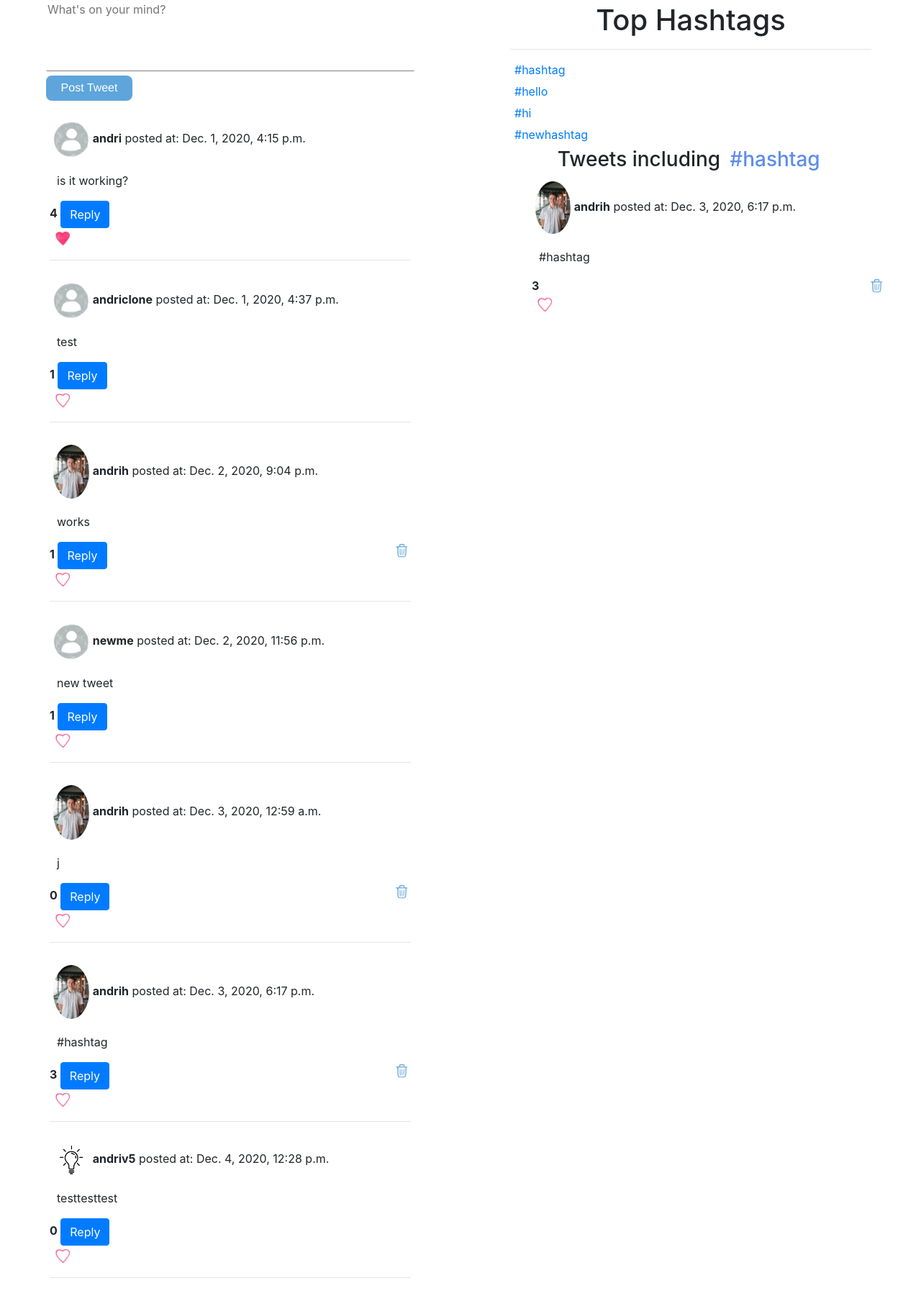
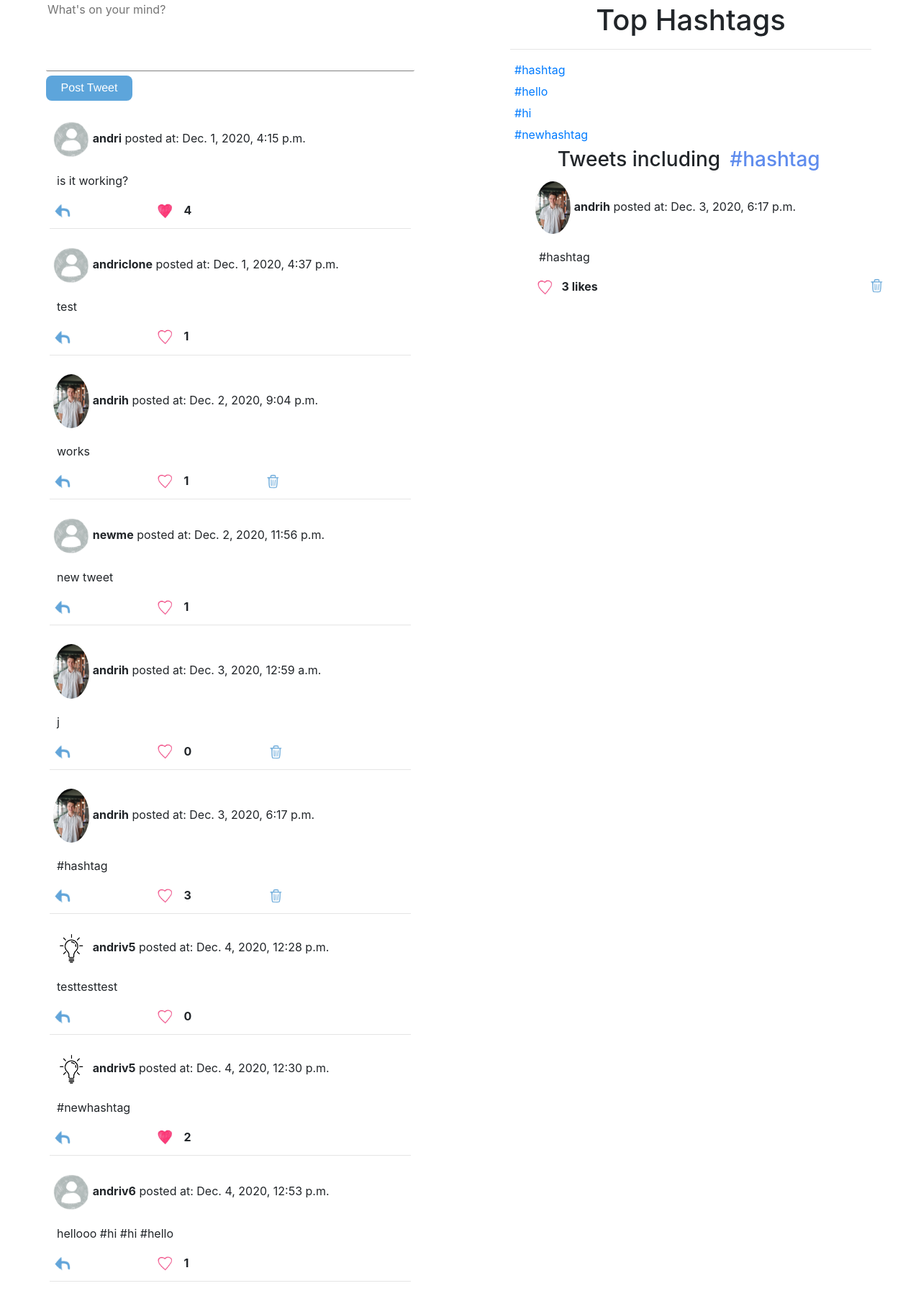
Before and after one commit to Andri-Hail/Twitter-Clone, a Django app: page /home/hashtag?tag=hashtag in a window 1280 px wide. Shown: the part 248-2049 px from the top of the page at 72% size. Run offline with Django 3.2, Linux system fonts and the light colour scheme; a user stored in the database is signed in; data comes from the database, SQL or seed files in the repository; both versions use the stored data as it was after the commit; some libraries are stand-ins or nearby versions.

Commit message:
homepage and prof styling

```diff
--- a/twitter/home/templates/homepage.html
+++ b/twitter/home/templates/homepage.html
@@ -21,7 +21,7 @@
              margin-left: 5%;
              width:40%;
              padding: 5px;
-             margin-bottom:5px;
+             /* margin-bottom:5px; */
              border-radius: 5px;
         }
 
@@ -43,7 +43,7 @@
             outline: none;
             width:100%;
         }
-        .post_tweet {
+        .post-tweet {
             border-radius: 8px;
             background-color: #5da5db;
             color: white;
@@ -55,23 +55,30 @@
             outline: none;
         }
 
-        .post_tweet:hover{
+        .post-tweet:hover{
             box-shadow: inset 0 0 0 50px rgba(0, 0, 0, 0.1);
         }
+
         .tweet:hover{
             /* width:42%;
             margin-left: 4%; */
-            border: 1px solid #5da5db;
+            /* border: 1px solid #5da5db; */
             transition: all 0.1s ease-in-out;
-
 
         }
         button:hover {
             background-color:rgba(0, 0, 0, 0.1);
 
         }
-        .like:hover {
-            width:30px;
+
+        .tweet-buttons {
+            border: none;
+            background-color: transparent;
+            outline: none;
+        }
+
+        .tweet-buttons:hover {
+            background-color: transparent;
         }
 
     </style>
@@ -94,7 +101,7 @@
 <!-- Link to profile page with either default logo or user submitted -->
  <a href="/profilepage/">
     {% if user.profile.profile_pic %}
-                <img src = "{{user.profile.profile_pic.url}}" alt = "profile pic" width="5%" class = "rounded-circle"  style="float:right; margin-right:15px; margin-top:5px">
+                <img src = "{{user.profile.profile_pic.url}}" alt = "profile pic" width="5%" class = "rounded-circle"  style="float:right; margin-right:15px; margin-top:5px; ">
             {% else %}
                 <img src="{% static '/profilepic.jpg' %}" alt="logo" width = "5%"   style="float:right; margin-right:15px; margin-top:5px">
             {% endif %}
@@ -138,25 +145,28 @@
 
         <p style="margin-top:20px; margin-left:10px">{{tweet.body}}</p>
 
+        <div class = "row" style="width:100%"></div>
+            <!-- Heart is either filled or not depending if user liked: -->
+            {% if tweet.liked  %}
+            <form action = "{% url 'like_post' tweet.pk %}" method="POST" style="display: inline-block">
+                {% csrf_token %}
+                <button type ="submit" name = "post_id" value="{{tweet.id}}" class = "tweet-buttons"> <img src="{% static '/liked.jpg' %}" width="25px"/> </button>
+            </form>
+            {% else %}
+            <form action = "{% url 'like_post' tweet.pk %}" method="POST" style="display: inline-block">
+                {% csrf_token %}
+                <button type ="submit" name = "post_id" value="{{tweet.id}}" class = "tweet-buttons"> <img src="{% static '/like.jpg' %}" width="25px"/> </button>
+            </form>
+            {%endif%}
+
+            <!-- Number of likes: -->
+            <b style="margin-left:30px; margin:0">{{tweet.total_likes}} likes</b>
+
             <!-- Delete button only visible if user posted tweet: -->
             {% if username == tweet.author%}
                 <a href="delete?id={{tweet.id}}"><img src="{% static '/delete.jpg' %}" width="25px" style="float:right; margin-bottom: 0px;" alt="delete"></a>
             {%endif%}
-
-        <b style="margin-left:30px; margin:0">{{tweet.total_likes}}</b>
-
-        <!-- Heart is either filled or not depending if user liked: -->
-        {% if tweet.liked  %}
-        <form action = "{% url 'like_post' tweet.pk %}" method="POST">
-            {% csrf_token %}
-            <button type ="submit" name = "post_id" value="{{tweet.id}}" class = "like" style = "border: none; background-color: transparent; outline: none"> <img src="{% static '/liked.jpg' %}" width="25px"/> </button>
-        </form>
-        {% else %}
-        <form action = "{% url 'like_post' tweet.pk %}" method="POST">
-            {% csrf_token %}
-            <button type ="submit" name = "post_id" value="{{tweet.id}}" class = "like" style = "border: none; background-color: transparent; outline: none"> <img src="{% static '/like.jpg' %}" width="25px"/> </button>
-        </form>
-        {%endif%}
+        </div>
     </div>
     {% endfor %}
     </div>
@@ -167,7 +177,7 @@
     <form method="POST" action="/home/" style = "width:40%; margin-left:5%">
         {% csrf_token %}
         <textarea name="body" style = "height:100px" input type = "text" placeholder="What's on your mind?" ></textarea>
-        <input type="submit" value="Post Tweet" name ="submit_tweet" class="post_tweet"/>
+        <input type="submit" value="Post Tweet" name ="submit_tweet" class="post-tweet"/>
     </form>
     <br>
 
@@ -191,32 +201,34 @@
 
             <p style="margin-top:20px; margin-left:10px">{{tweet.body}}</p>
 
-            <!-- Delete button only visible if user posted tweet: -->
-            {% if username == tweet.author%}
-                <a href="delete?id={{tweet.id}}"><img src="{% static '/delete.jpg' %}" width="25px" style="float:right; margin-bottom: 0px;" alt="delete"></a>
-            {%endif%}
-
-            <b style="margin-left:30px; margin:0">{{tweet.total_likes}}</b>
-
+            <div class = "tweet_options" style="width:100%">
                 <!-- Reply: -->
-            <button type="button" class="btn btn-primary" data-toggle="modal" data-target="#exampleModalCenter">
-                Reply
+                <button type="button" data-toggle="modal" class = "tweet-buttons" style = "margin-right: 20%;"data-target="#exampleModalCenter">
+                    <img src="{% static '/reply.jpg' %}" width="25px"/>
                 </button>
-
 
                 <!-- Heart is either filled or not depending if user liked: -->
                 {% if tweet.liked  %}
-            <form action = "{% url 'like_post' tweet.pk %}" method="POST">
+                <form action = "{% url 'like_post' tweet.pk %}" method="POST" style="width: 40px; display: inline-block">
                     {% csrf_token %}
-                <button type ="submit" name = "post_id" value="{{tweet.id}}" class = "like" style = "border: none; background-color: transparent; outline: none"> <img src="{% static '/liked.jpg' %}" width="25px"/> </button>
+                    <button type ="submit" name = "post_id" value="{{tweet.id}}" class = "tweet-buttons"> <img src="{% static '/liked.jpg' %}" width="25px"/> </button>
                 </form>
                 {% else %}
-            <form action = "{% url 'like_post' tweet.pk %}" method="POST">
+                <form action = "{% url 'like_post' tweet.pk %}" method="POST" style="width: 40px; display: inline-block">
                     {% csrf_token %}
-                <button type ="submit" name = "post_id" value="{{tweet.id}}" class = "like" style = "border: none; background-color: transparent; outline: none"> <img src="{% static '/like.jpg' %}" width="25px"/> </button>
+                    <button type ="submit" name = "post_id" value="{{tweet.id}}" class = "tweet-buttons"><img src="{% static '/like.jpg' %}" width="25px"/> </button>
                 </form>
                 {%endif%}
-            <hr>
+
+                <!-- Number of likes: -->
+                <b style="display: inline; margin-right: 20%;">{{tweet.total_likes}}</b>
+
+                <!-- Delete button only visible if user posted tweet: -->
+                {% if username == tweet.author%}
+                    <a href="delete?id={{tweet.id}}"><img src="{% static '/delete.jpg' %}" width="25px" style="" alt="delete"></a>
+                {%endif%}
+                <hr style="margin-top: 10px;">
+            </div>
 
         </div>
     {% endfor %}
@@ -236,7 +248,7 @@
                 <form method="POST" action="/home/" style = "width:80%; margin-left:10%">
                     {% csrf_token %}
                     <textarea name="body" style = "height:100px" input type = "text" placeholder="Reply here"></textarea>
-                    <input type="submit" value="Reply to Tweet" name="reply" class="post_tweet"/>
+                    <input type="submit" value="Reply to Tweet" name="reply" class="post-tweet"/>
 
                 </form>
             </div>
--- a/twitter/home/templates/profilepage.html
+++ b/twitter/home/templates/profilepage.html
@@ -46,9 +46,9 @@
             <div class="row no-gutters">
                 <div class="col-sm-5">
                     {% if username.profile.profile_pic %}
-                        <img class="card-img" src = "{{username.profile.profile_pic.url}}" alt = "profile pic" width="10%" class = "rounded-circle" style="max-width: 120px;">
+                        <img class="card-img" src = "{{username.profile.profile_pic.url}}" alt = "profile pic" width="10%" class = "rounded-circle" style="max-width: 120px; margin: 20px; text-align: center;">
                     {% else %}
-                        <img class="card-img" src="{% static '/profilepic.png' %}" alt="profile pic" style="max-width: 140px;">
+                        <img class="card-img" src="{% static '/profilepic.jpg' %}" alt="profile pic" style="max-width: 140px; margin: 20px; text-align: center;">
                     {% endif %}
                 </div>
                 <div class="col-sm-7">
@@ -69,7 +69,7 @@
 
     <h3>My tweets:</h3>
     {% for tweet in my_tweets %}
-    <div style = "border: 2px solid black; margin: 6px; width:50%">
+    <div style = "border: 2px solid black; margin: auto; width:50%">
         <p>{{tweet.author}} posted at: {{tweet.date}} likes: {{tweet.total_likes}}</0>
         <p>{{tweet.body}}</p>
         {% if username == tweet.author%}
--- a/twitter/loginpage/templates/accounts.html
+++ b/twitter/loginpage/templates/accounts.html
@@ -121,7 +121,7 @@
 
 
 
-        <div class="img-container" style="padding-top: 150px;">
+        <div class="img-container" style="padding-top: 7%;">
 
             <img src="{% static '/logo.png' %}" alt="logo" width = "250px">
         </div>
```
Also changed, not shown: twitter/db.sqlite3, twitter/home/static/delete.PNG (deleted), twitter/home/static/like.PNG (deleted), twitter/home/static/like.jpg, twitter/home/static/liked.jpg, twitter/home/static/profilepic.PNG (deleted), twitter/home/static/reply.jpg (added). Lines whose indentation alone changed are shown as unchanged.
